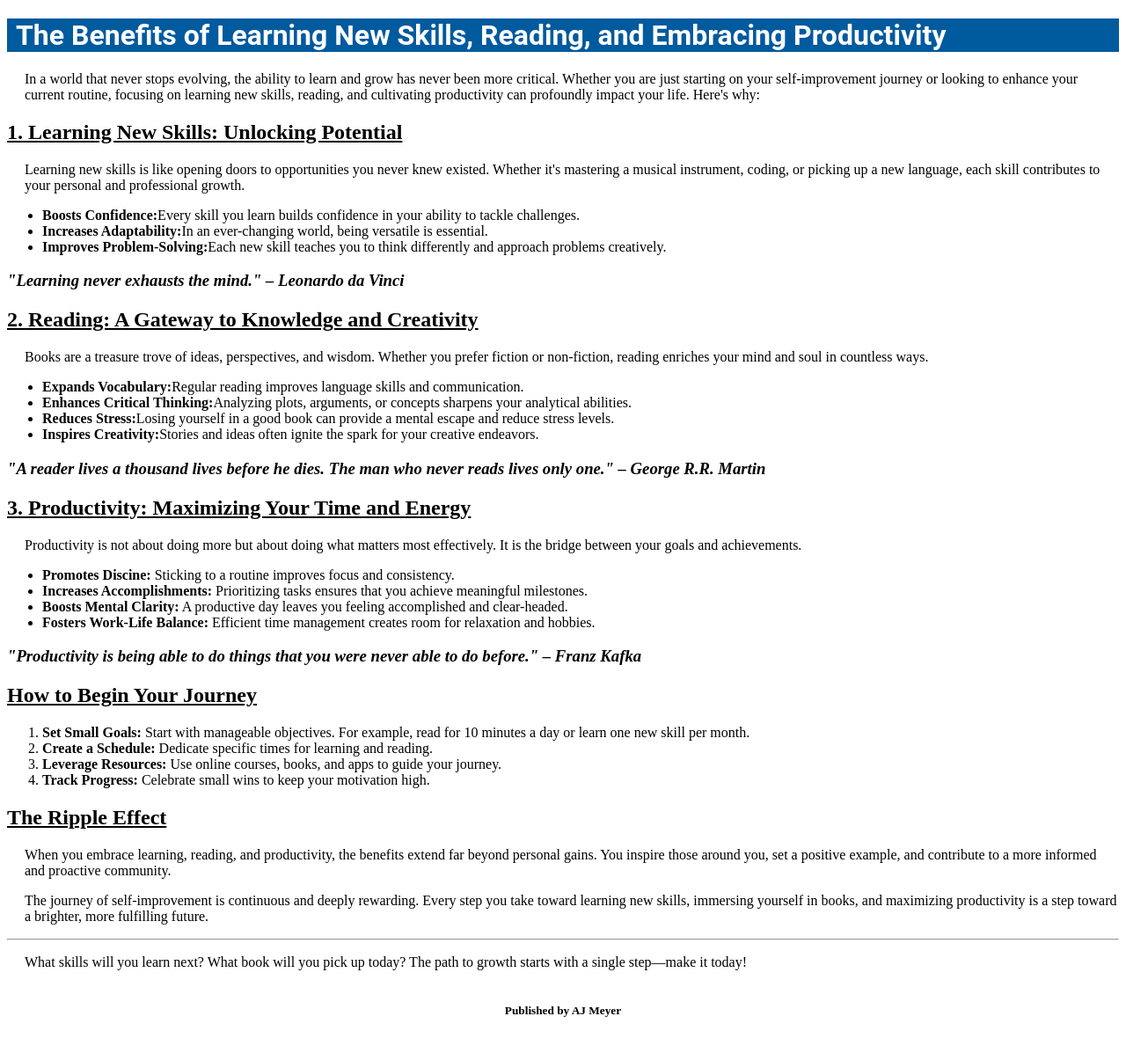
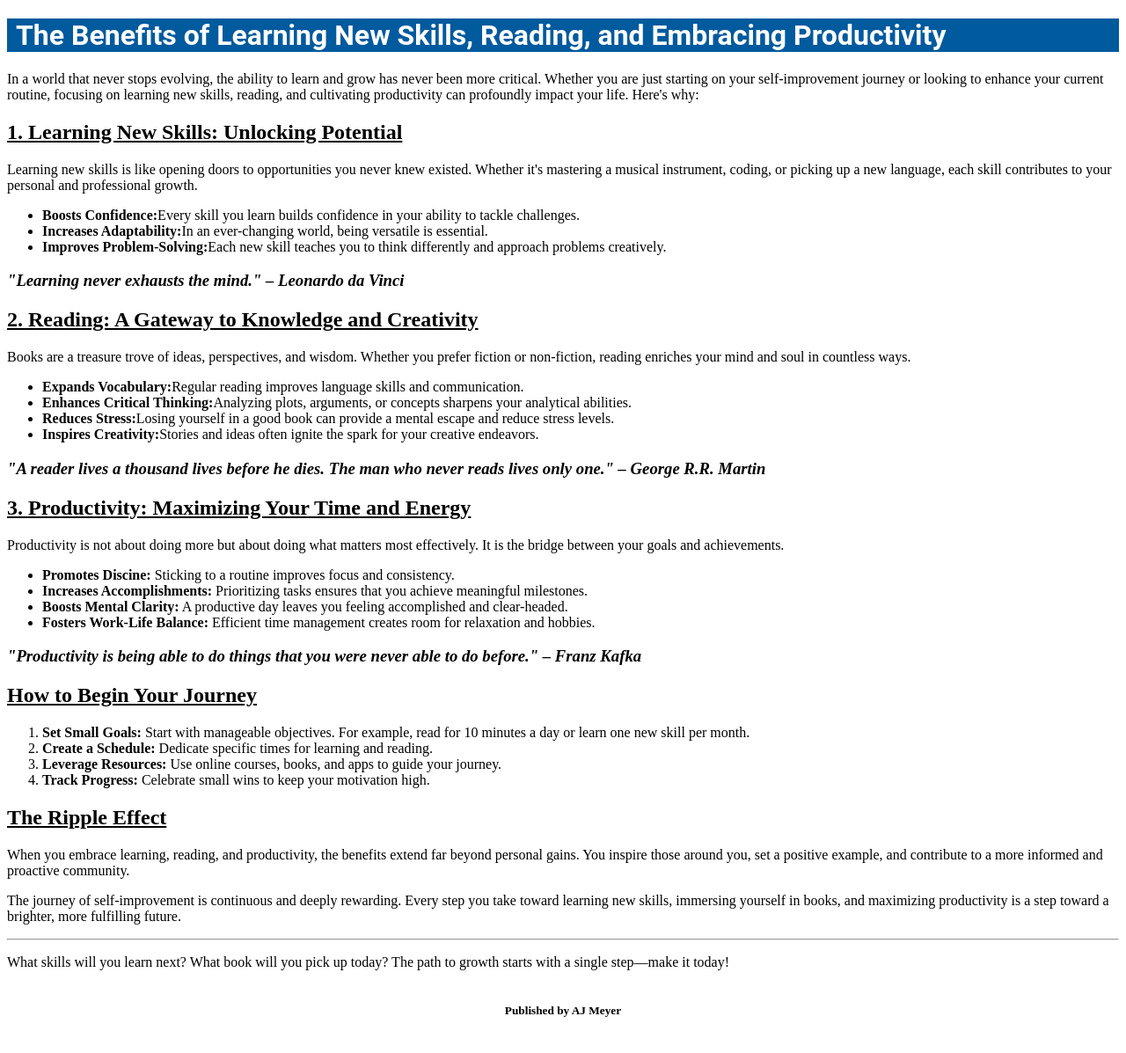
Before and after one commit to thaiga123/learning, a Flask app: page / in a window 1280 px wide. Shown: the whole page at 88% size. Run offline with Flask 3, Linux system fonts and the light colour scheme.

Commit message:
third commit

```diff
--- a/static/styles.css
+++ b/static/styles.css
@@ -28,7 +28,6 @@ body{
 }
 
 .paragraphs{
-    margin-left: 20px;
     text-align: left
 }
 
```
